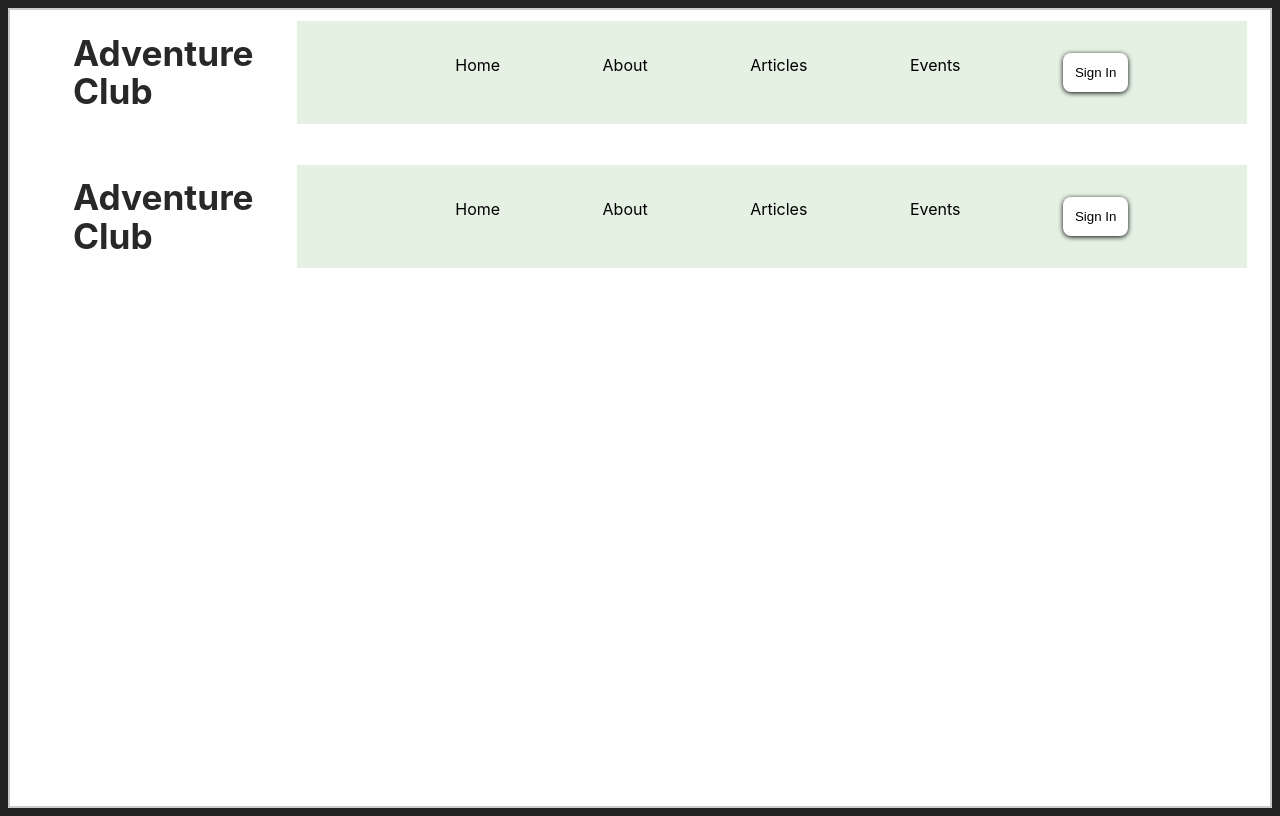
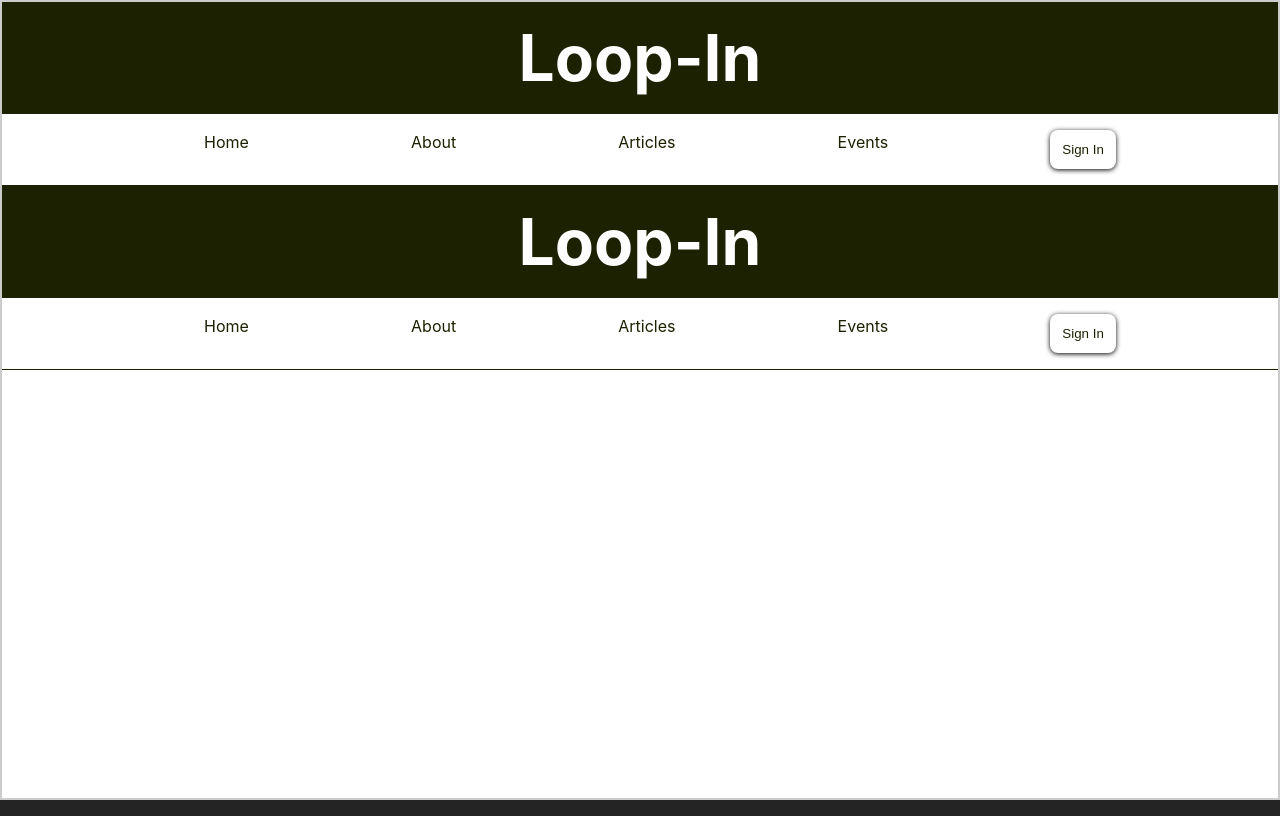
Before and after one commit to eric-laudrum/AdventureClub, a React (Vite) app in the folder front-end/: page /header in a window 1280 px wide. Built offline with nearby package versions, Linux system fonts and the light colour scheme; no server answers.

Commit message:
update/ begin change to loop-in with header and navigation

```diff
--- a/front-end/src/App.css
+++ b/front-end/src/App.css
@@ -1,6 +1,19 @@
+:root {
+  --primary: rgb(27, 33, 1);;
+  --primary-light: #489f3e25;
+  --text-dark: rgb(40, 40, 40);
+  --header-height: 6rem;
+  --border-radius: 12px;
+}
+
 *{
   box-sizing: border-box;
   text-align: start;
+}
+
+html, body {
+  margin: 0;
+  padding: 0;
 }
 
 
@@ -31,50 +44,68 @@ a {
 
 
 .main_body{
-    padding: 0 5% 20px 5%;
+    padding: 0;
 }
 
 /* /\/\/\/\/\/\/\/\ Header /\/\/\/\/\/\/\/\ */
-.header_section{
-  text-align: center;
-  align-items: center;
-  margin-bottom: 20px;
-  display: flex;
-  flex-direction: horizontal;
-
+.header_section {
+  position: sticky;
+  top: 0;
+  z-index: 1000;
+  background-color: white;
+  width: 100%;
 }
 
+
 .header_title{
+  display: flex;
+  top: 0;
+  margin: 0;
+  justify-content: center;
+  align-items: center;
   font-size: 2.2em;
   line-height: 1.1;
-  color: rgb(40, 40, 40);
+  color: white;
+  width: 100%;
+
+  background-color: var(--primary);
+  height: 6rem;
+  padding: 3.5rem;
+  font-size: 4rem;
+
 
 }
 
 /* /\/\/\/\/\/\/\/\ Navigation Bar /\/\/\/\/\/\/\/\ */
 .nav_bar{
+  position: sticky;
+  top: 200px;
+
+
   display: flex;
+  align-items: center;
 
   width: 100%;
-  height: auto;
 
-  justify-content: center;
-  justify-items: center;
-  align-items: center;
-  align-content: center;
-  text-align: center;
-
-  margin-right: -40px;
-
-  background-color: #489f3e25 ; /*Green*/
-  padding: 1em;
+  border-bottom: 1px solid var(--primary);
+  width: 100%;
 
 }
+
+.nav_link{
+  color: var(--primary);
+
+}
+
+.nav_link:hover{
+  font-weight: bold;
+}
+
 
 .sign_button{
   padding: 0.75rem;
   background-color: white;
-  color: black;
+  color: var(--primary);
   border-radius: 8px;
   border: none;
   box-shadow: 0 1px 5px black;
--- a/front-end/src/Header.jsx
+++ b/front-end/src/Header.jsx
@@ -5,7 +5,7 @@ export default function Header(){
     return(
         <>
         <div className="header_section">
-            <h1 className="header_title">Adventure Club</h1>
+            <h1 className="header_title">Loop-In</h1>
             <NavBar />
         </div>
 
--- a/front-end/src/NavBar.jsx
+++ b/front-end/src/NavBar.jsx
@@ -14,18 +14,24 @@ export default function NavBar() {
 
             <ul className='nav_links'>
 
-                <li className='nav_link'>
-                    <Link to='/'>Home</Link>
+                <li >
+                    <Link to='/' className='nav_link'>Home</Link>
                 </li>
-                <li className='nav_link'>
-                     <Link to='/about'>About</Link>
+
+                <li>
+                     <Link to='/about' className='nav_link'>About</Link>
                 </li>
-                <li className='nav_link'>
-                     <Link to='/articles'>Articles</Link>
+
+                <li>
+                     <Link to='/articles' className='nav_link'>Articles</Link>
                 </li>
-                <li className='nav_link'>
-                     <Link to='/events'>Events</Link>
+
+                <li>
+                     <Link to='/events' className='nav_link'>Events</Link>
                 </li>
+
+
+
 
 
                 { isLoading ? <li>Loading...</li> :(
```
Also changed, not shown: front-end/src/pages/JoinUsPage.jsx (added, +24 -0 lines), 1 other file (tests, documents, lock files or other folders).
